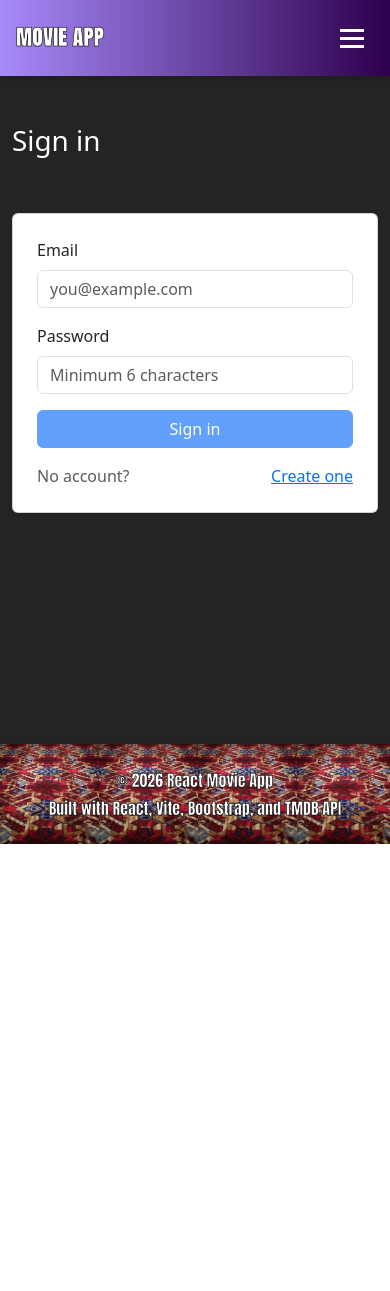
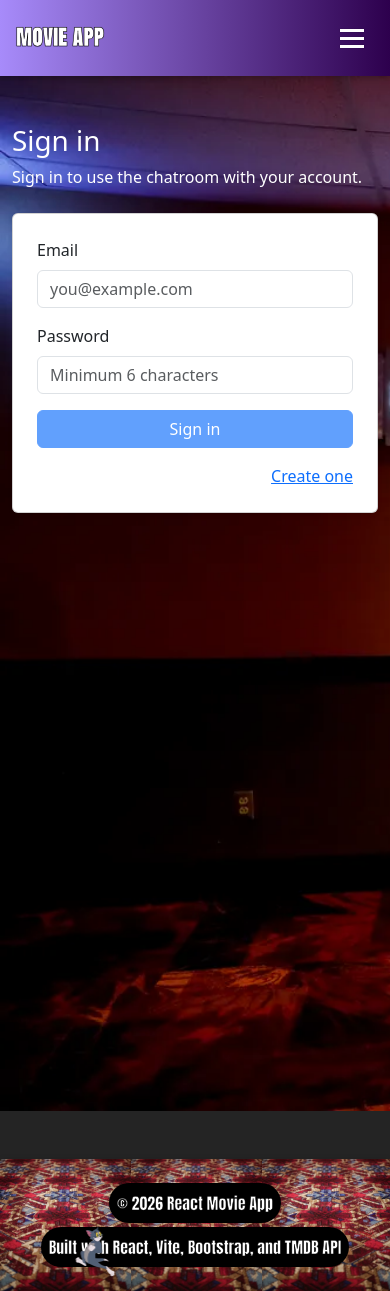
Before and after one commit to StephenPopovich/react-movie-website, a React (Vite) app in the folder frontend/: page /login in a window 390 px wide. Before the commit the page ends 844 px from the top, so only its background shows below. Built offline with nearby package versions, Linux system fonts and the light colour scheme; no server answers.

Commit message:
Add Jerry running in footer

```diff
--- a/frontend/src/components/Footer.jsx
+++ b/frontend/src/components/Footer.jsx
@@ -1,16 +1,39 @@
-
+import { useEffect, useRef } from "react";
 import "../css/Footer.css";
 
 function Footer() {
+  const runnerRef = useRef(null);
+
+  useEffect(() => {
+    const runner = runnerRef.current;
+    if (!runner) return;
+
+    const startRun = () => {
+      runner.classList.remove("footer-runner-active");
+      void runner.offsetWidth;
+      runner.classList.add("footer-runner-active");
+    };
+
+    startRun();
+    const interval = setInterval(startRun, 30000);
+
+    return () => clearInterval(interval);
+  }, []);
+
   return (
-    <footer className="footer bg-dark text-light mt-5 py-4">
-      <div className="container text-center">
-        <p className="mb-1">
-          © {new Date().getFullYear()} React Movie App
-        </p>
-        <p className="mb-0">
-          Built with React, Vite, Bootstrap, and TMDB API
-        </p>
+    <footer className="footer site-footer text-light mt-5 py-4">
+      <div className="footer-runner" ref={runnerRef} aria-hidden="true">
+        <img
+          className="footer-runner__img"
+          src="./images/jerry.gif"
+          alt=""
+          draggable="false"
+        />
+      </div>
+
+      <div className="footer-content">
+        <p className="mb-1">© {new Date().getFullYear()} React Movie App</p>
+        <p className="mb-0">Built with React, Vite, Bootstrap, and TMDB API</p>
       </div>
     </footer>
   );
--- a/frontend/src/css/Footer.css
+++ b/frontend/src/css/Footer.css
@@ -1,4 +1,3 @@
-
 .footer{
   position:relative;
   top:0;
@@ -11,7 +10,7 @@
   box-shadow:0 2px 6px rgba(0,0,0,.25);
   color:#fff;
   font-family:'Anton', Impact, 'Arial Black', system-ui, sans-serif;
-  overflow:visible;
+  overflow:hidden;
   transition:background 220ms ease-in-out;
   -webkit-text-stroke: 0.5px #000;
   text-shadow: 0 0 1px rgba(0, 0, 0, .6);
@@ -20,30 +19,138 @@
 }
 
 .footer:hover{
-   background-image: url(/images/movie-theater-carpet-background.webp);
+  background-image: url(/images/movie-theater-carpet-background.webp);
   background-size: contain;
 }
-/* Small phones (up to 480px)*/
 
-@media (max-width: 480px) {
-
+.footer p{
+  background: #000;
+  width: fit-content;
+  text-align: center;
+  margin-left:auto;
+  margin-right: auto;
+  display: table;
+  padding: .5rem;
+  border-radius: 24px;
 }
 
-/*Tablets and large phones (up to 768px) */
-
-@media (max-width: 768px) {
-
+/* NEW: keep your content centered even with runner absolute */
+.footer-content{
+  width: 100%;
+  text-align: center;
+  display:flex;
+  flex-direction: column;
+  align-items:center;
+  justify-content:center;
 }
 
-/*
-   Small laptops (up to 1024px) */
+/* NEW: runner wrapper positioning */
+.footer-runner{
+  position:absolute;
+  left: 100%; /* start off-site on the RIGHT */
+  bottom: 0;
+  pointer-events:none;
+  z-index: 1;
+  opacity: 0;
+}
 
+/* Minimal edits: remove infinite animation here. Keep your sizing/positioning. */
+.footer-runner__img{
+  height: 44px !important;
+  position: relative;
+  bottom: 0;
+  left: 0;
+  height: 64px;
+  width:auto;
+  transform: translateX(0);
+  will-change: transform;
+  image-rendering: auto;
+}
+
+/* NEW: Right -> Left animation */
+@keyframes footerJerryRun{
+  0%{
+    transform: translateX(0);
+    opacity: 0;
+  }
+  5%{
+    opacity: 1;
+  }
+  95%{
+    opacity: 1;
+  }
+  100%{
+    transform: translateX(calc(-100vw - 240px)); /* exit off-site LEFT */
+    opacity: 0;
+  }
+}
+
+/* NEW: class applied by React every 30 seconds */
+.footer-runner-active{
+  animation: footerJerryRun 10s linear forwards;
+}
+
+/* Respect reduced motion */
+@media (prefers-reduced-motion: reduce){
+  .footer-runner{
+    opacity: .85;
+    left: auto;
+    right: 12px;
+    bottom: 8px;
+  }
+  .footer-runner-active{
+    animation: none;
+  }
+}
+
+/* Small phones (up to 480px)*/
+@media (max-width: 480px) {
+  .footer-runner{
+    bottom: 4px;
+  }
+  .footer-runner-active{
+    animation-duration: 14s;
+  }
+  .footer-runner__img{
+    height: 44px !important;
+  }
+}
+
+/* Tablets and large phones (up to 768px) */
+@media (max-width: 768px) {
+  .footer-runner{
+    bottom: 5px;
+  }
+  .footer-runner-active{
+    animation-duration: 12s;
+  }
+  .footer-runner__img{
+    height: 52px !important;
+  }
+}
+
+/* Small laptops (up to 1024px) */
 @media (max-width: 1024px) {
-
+  .footer-runner{
+    bottom: 6px;
+  }
+  .footer-runner-active{
+    animation-duration: 11s;
+  }
+  .footer-runner__img{
+    height: 60px !important;
+  }
 }
 
 /* Desktops (1025px and up) */
-
 @media (min-width: 1025px) {
-
+  .footer-runner{
+    bottom: 6px;
+  }
+  .footer-runner-active{
+    animation-duration: 10s;
+  }
+  .footer-runner__img{
+    height: 64px !important;
+  }
 }
--- a/frontend/src/css/Home.css
+++ b/frontend/src/css/Home.css
@@ -1,3 +1,9 @@
+main{
+  background-image: url(/images/movie-theater-background.webp);
+  background-size: cover;
+  padding-bottom: 550px;
+}
+
 .home-page{
   margin: 2rem;
 }
@@ -58,6 +64,9 @@
 
 }
 
+.text-muted{
+  color: #fff !important;
+}
 
 @media (max-width: 639px) {
 
```
Also changed, not shown: frontend/public/images/jerry.gif (added), frontend/public/images/movie-theater-background.webp (added).
